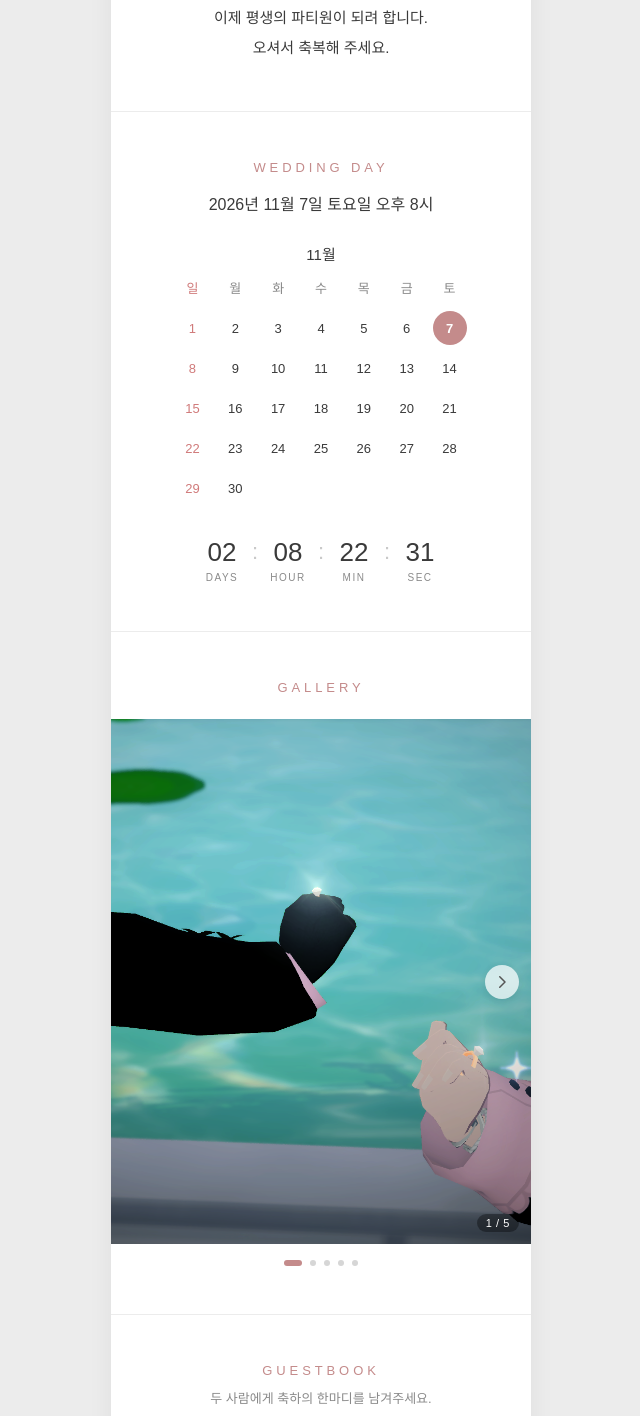
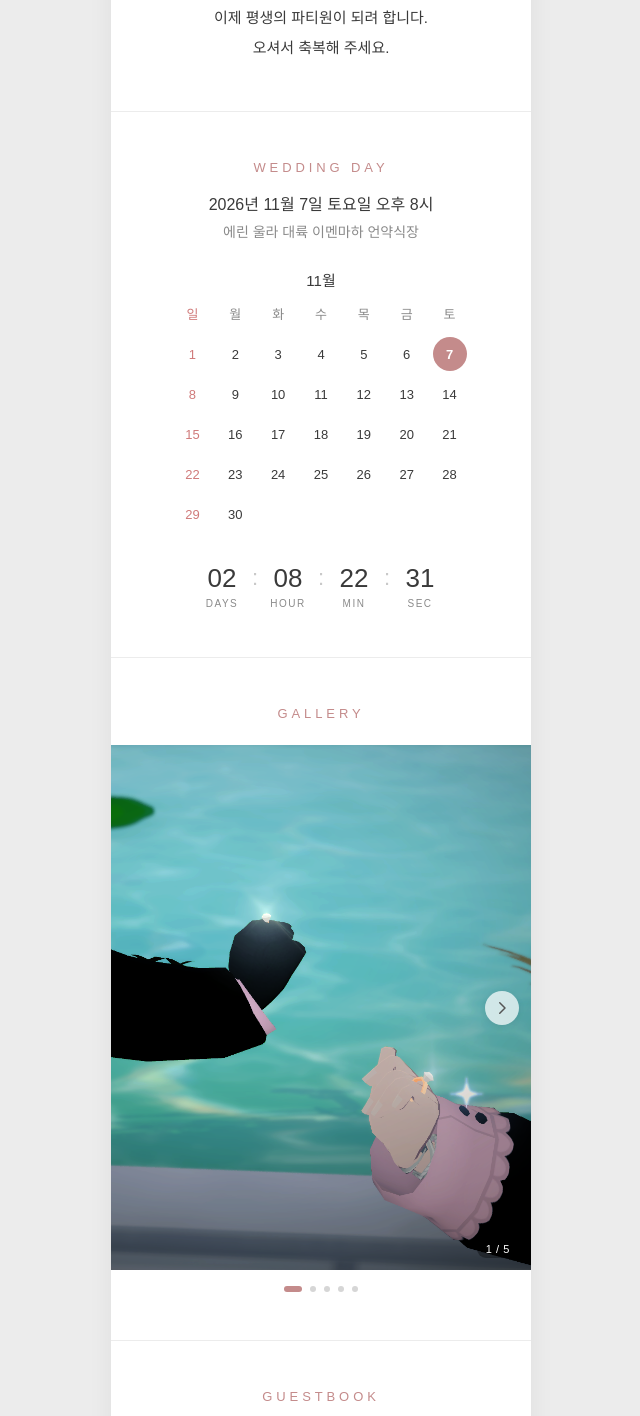
Before and after one commit to qodql/mobile-wedding, a Next.js app: page / in a window 1280 px wide. Shown: the part 818-2234 px from the top of the page, without its empty margins (319-959 px from the left). Built offline with nearby package versions, Linux system fonts and the light colour scheme; no server answers; a web font is replaced by a local one.

Commit message:
add: 장소 추가

```diff
--- a/app/config.ts
+++ b/app/config.ts
@@ -18,13 +18,13 @@ export const wedding: {
   // 예식 일시 (한국 시간 기준)
   date: new Date("2026-11-07T20:00:00+09:00"),
   // 예식 장소 (게임 내 서버/채널 등, 비워두면 표시 안 됨)
-  place: "",
+  place: "에린 울라 대륙 이멘마하 언약식장",
   // 메인 사진: public 폴더에 넣고 경로 입력 (예: "/main.jpg"). 비워두면 회색 자리표시.
   photo: "/1.png",
   // 갤러리 사진: public/gallery 폴더에 넣고 경로 입력 (예: "/gallery/1.jpg").
   // 빈 문자열("")은 회색 자리표시로 나옵니다. 개수는 자유롭게 늘리고 줄이면 됩니다.
   gallery: [
-    "/gallery/2.png",
+    { src: "/gallery/2.png", position: "65% 50%" },
     "/gallery/3.png",
     "/gallery/4.png",
     "/gallery/5.png",
```
